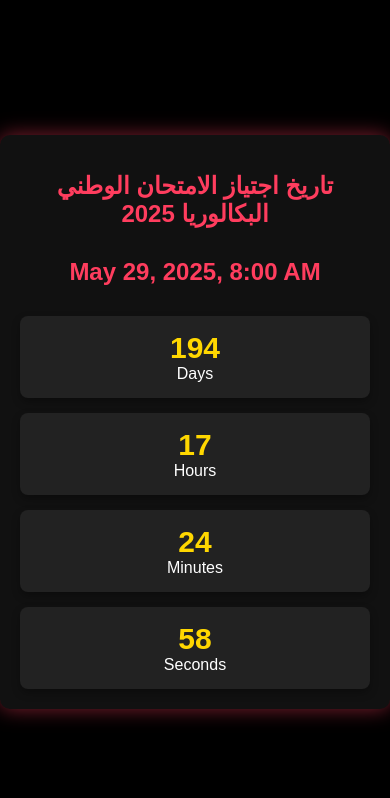
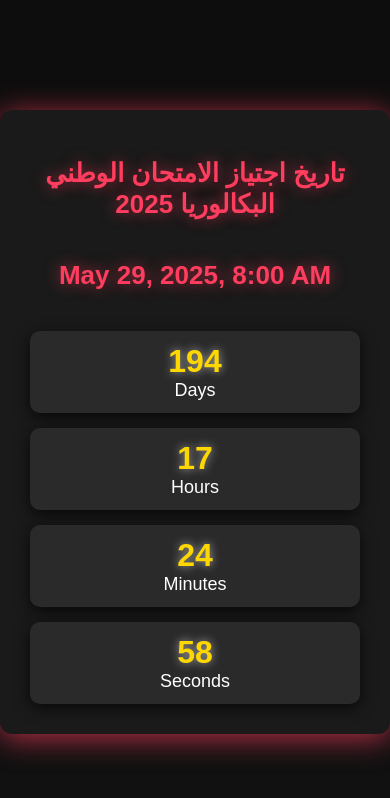
Before and after one commit to Saiddidi/second-cpontdown, a plain HTML site: page index.html in a window 390 px wide. Drawn offline with Linux system fonts and the light colour scheme.

Commit message:
Update style.css

```diff
--- a/style.css
+++ b/style.css
@@ -1,53 +1,96 @@
 /* Body Styling */
 body {
-  background-color: #000; /* Black background */
+  background: linear-gradient(
+    to bottom,
+    #0d0d0d,
+    #111
+  ); /* Dark gradient background */
   color: #ff3d5e; /* Main theme color */
   font-family: "Arial", sans-serif; /* Clean, simple font */
   display: flex;
+  flex-direction: column; /* Adjust for footer */
   justify-content: center;
   align-items: center;
   height: 100vh;
   margin: 0;
+  overflow: hidden;
 }
 
+/* Countdown Container Styling */
 .countdown-container {
   text-align: center;
-  padding: 20px;
-  border-radius: 10px;
-  background-color: #111; /* Dark container background */
-  box-shadow: 0 0 20px rgba(255, 61, 94, 0.5); /* Subtle glow */
+  padding: 30px;
+  border-radius: 12px;
+  background-color: #1a1a1a; /* Darker container background */
+  box-shadow: 0 4px 30px rgba(255, 61, 94, 0.7); /* Soft glowing effect */
 }
 
 /* Heading Styling */
 h1 {
-  font-size: 24px;
-  margin-bottom: 30px;
+  font-size: 26px;
+  margin-bottom: 40px;
   color: #ff3d5e; /* Main theme color */
+  text-shadow: 0 0 15px rgba(255, 61, 94, 0.6); /* Glowing text effect */
 }
 
 /* Countdown Box Styling */
 #countdown {
   display: flex;
   justify-content: space-around;
-  gap: 20px;
+  gap: 30px;
 }
 
 .time {
-  font-size: 18px;
-  background-color: #222; /* Darker box for contrast */
-  padding: 15px;
-  border-radius: 8px;
+  font-size: 20px;
+  background-color: #2a2a2a; /* Darker box for contrast */
+  padding: 20px;
+  border-radius: 10px;
   text-align: center;
   color: #fff;
-  box-shadow: 0 4px 8px rgba(0, 0, 0, 0.3); /* Soft shadow */
+  box-shadow: 0 4px 15px rgba(0, 0, 0, 0.7); /* Soft shadow for depth */
+  transition: transform 0.3s ease, box-shadow 0.3s ease; /* Smooth animations */
+}
+
+.time:hover {
+  box-shadow: 0 0 25px rgba(255, 61, 94, 0.9); /* Bright glow effect on hover */
+  transform: translateY(-5px); /* Slight lift effect */
 }
 
 /* Number Styling */
 span {
-  font-size: 36px;
+  font-size: 40px;
   font-weight: bold;
   display: block;
   color: #ffd700; /* Bright yellow for numbers */
+  text-shadow: 0 0 10px rgba(255, 255, 255, 0.6); /* Subtle glow on numbers */
+  transition: transform 0.2s ease-in-out; /* Smooth scaling */
+}
+
+span:active {
+  transform: scale(1.1); /* Slight scale on click */
+}
+
+/* Footer Styling */
+footer {
+  margin-top: 40px;
+  padding: 12px 0;
+  background-color: #1a1a1a; /* Dark footer */
+  color: #fff;
+  width: 100%;
+  text-align: center;
+  font-size: 14px;
+  border-top: 2px solid #ff3d5e;
+  position: absolute;
+  bottom: 0;
+}
+
+footer a {
+  color: #ffd700; /* Bright yellow for links */
+  text-decoration: none;
+}
+
+footer a:hover {
+  text-decoration: underline;
 }
 
 /* Responsive Design */
@@ -58,10 +101,11 @@ span {
   }
 
   .time {
-    font-size: 16px;
+    font-size: 18px;
+    padding: 12px;
   }
 
   span {
-    font-size: 30px;
+    font-size: 32px;
   }
 }
```
